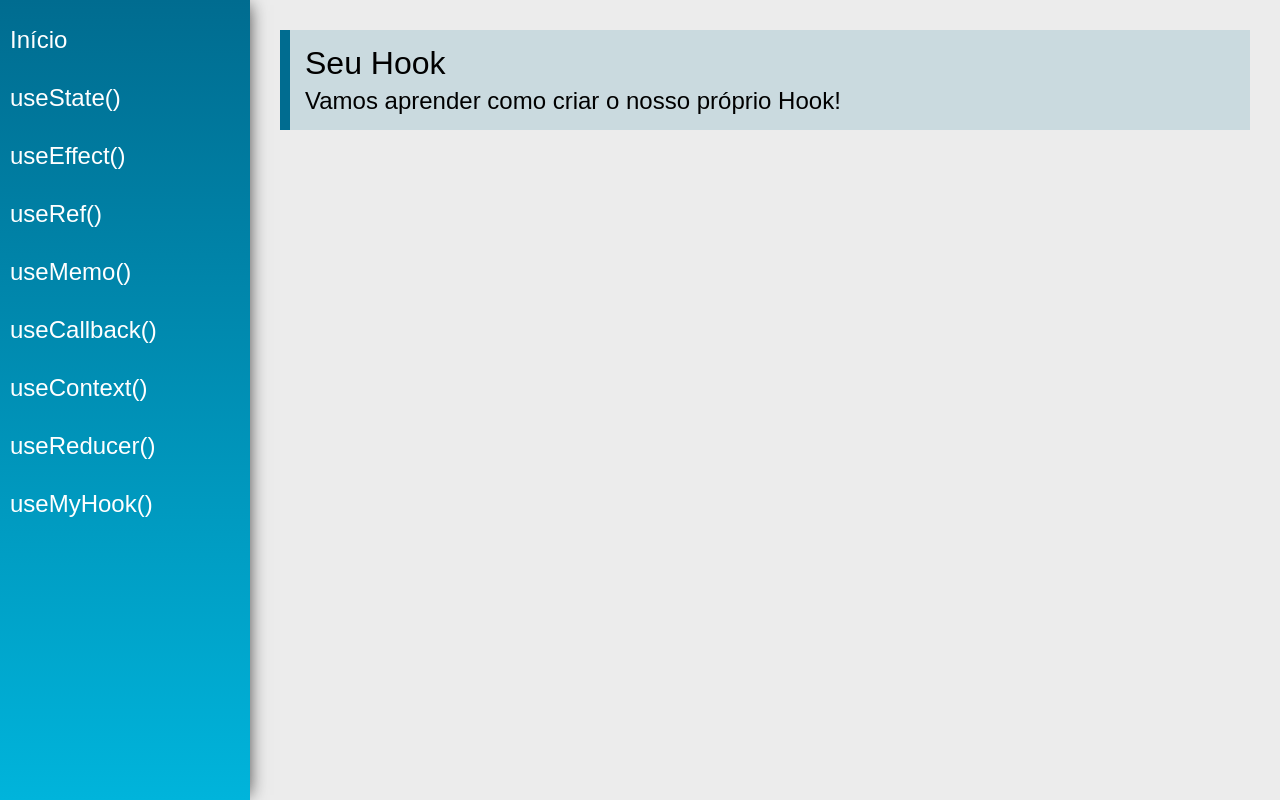
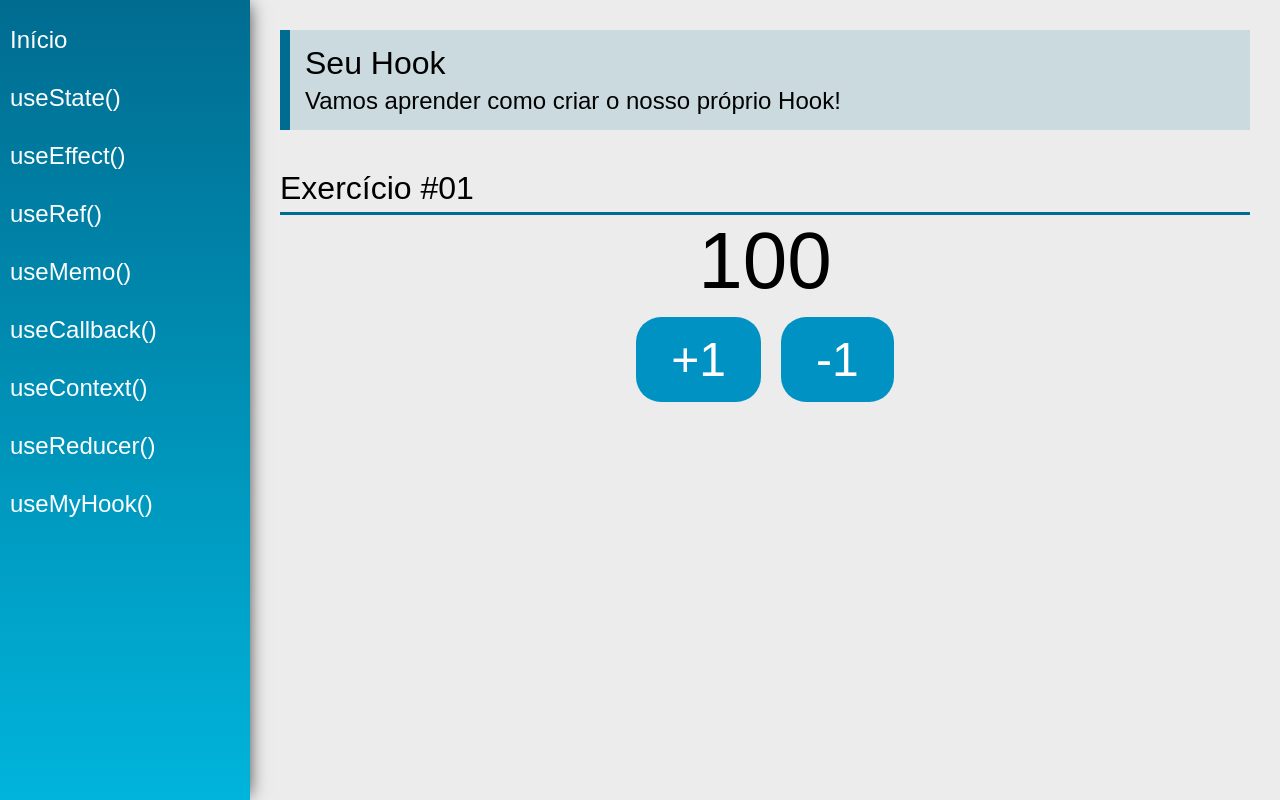
Before and after one commit to GuilCMattos/reactHooks, a React (Create React App) app: page /useCustom in a window 1280 px wide. Built offline with nearby package versions, Linux system fonts and the light colour scheme.

Commit message:
add: customHook dec/inc

```diff
--- /dev/null
+++ b/src/hooks/useCounter.js
@@ -0,0 +1,18 @@
+import { useState } from "react";
+
+export const useCounter = (initValue = 100) => {
+
+   const [count, setCount] = useState(initValue);
+
+   function inc() {
+    setCount(count + 1)
+   }
+
+   function dec() {
+    setCount(count - 1)
+   }
+
+   return [count, inc, dec]
+
+
+}
--- a/src/views/examples/UseCustom.jsx
+++ b/src/views/examples/UseCustom.jsx
@@ -1,13 +1,29 @@
 import React from 'react'
 import PageTitle from '../../components/layout/PageTitle'
+import SectionTitle from '../../components/layout/SectionTitle'
+
+import { useCounter } from '../../hooks/useCounter'
 
 const UseRef = (props) => {
+
+        const [count, inc, dec ] = useCounter()
+
     return (
         <div className="UseCustom">
             <PageTitle
                 title="Seu Hook"
                 subtitle="Vamos aprender como criar o nosso próprio Hook!"
             />
+
+            <SectionTitle title="Exercício #01" />
+            <div className="center">
+            <span className="text">{count}</span>
+            <div>
+                <button onClick={e => inc()} className="btn">+1</button>
+
+                <button onClick={e => dec()} className="btn">-1</button>
+            </div>
+            </div>
         </div>
     )
 }
```
